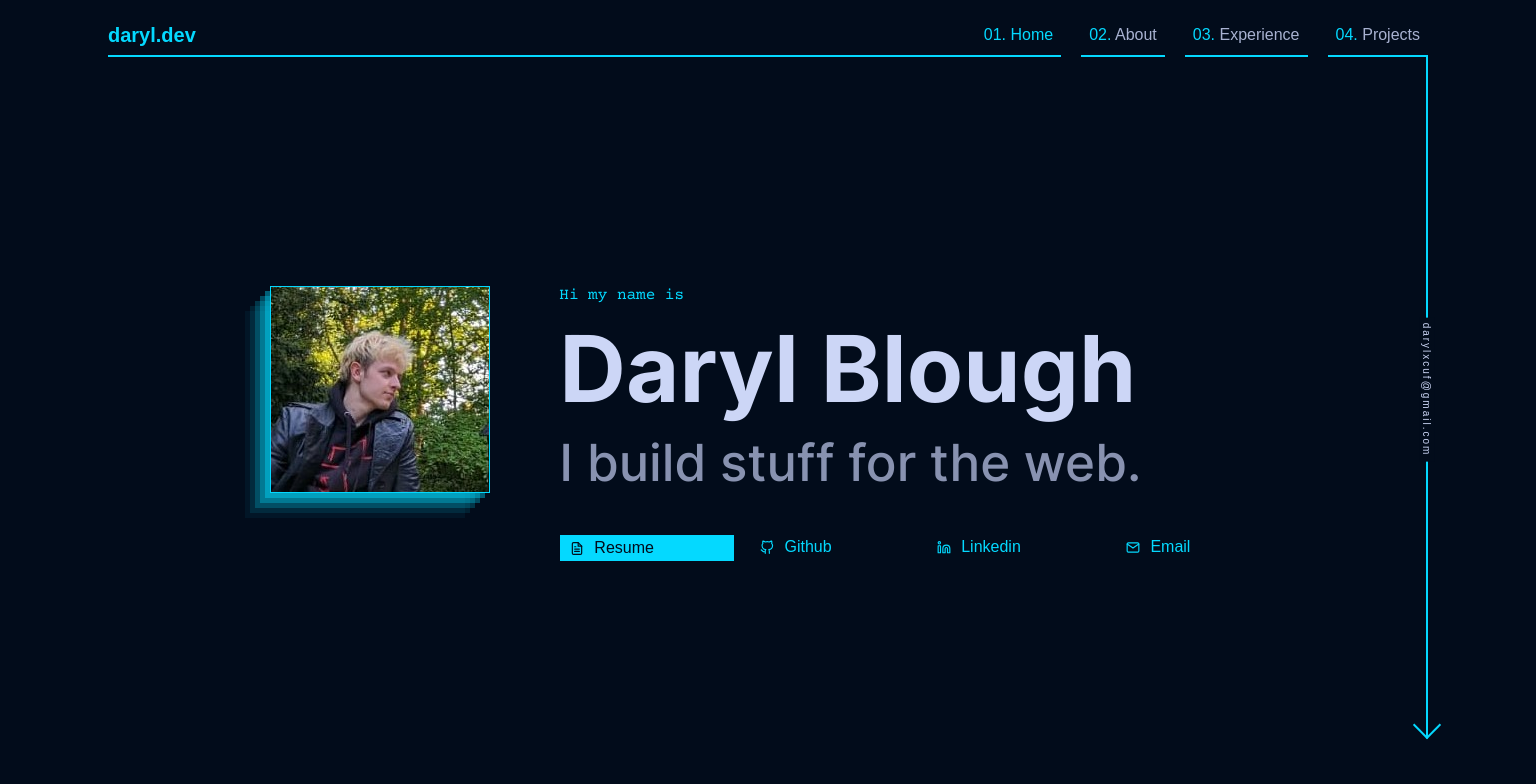
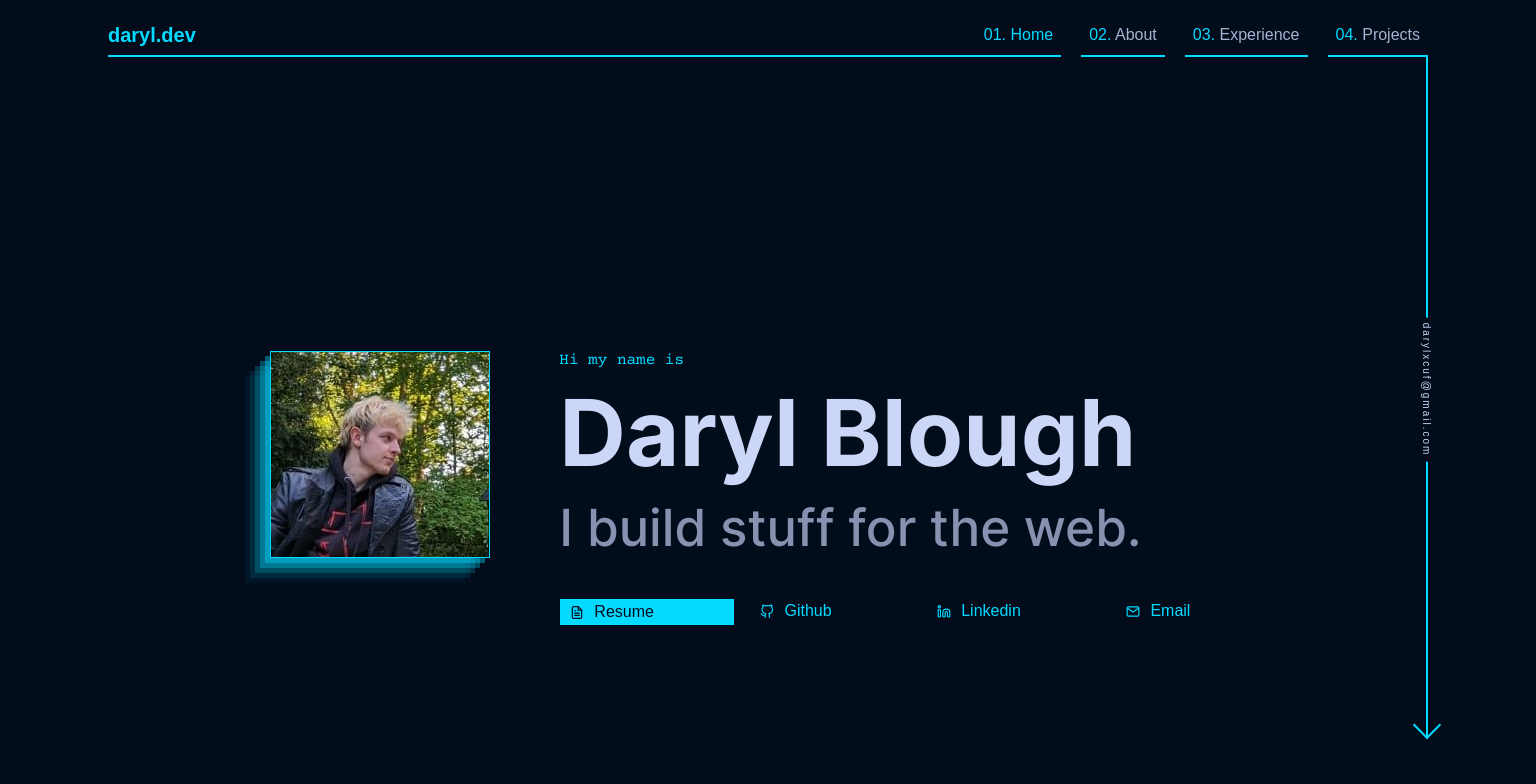
Before and after one commit to darylbg/db-portfolio, a React (Create React App) app: page / in a window 1536 px wide. Shown: the top 784 px of the page. Built offline with nearby package versions, Linux system fonts and the light colour scheme; a web font is replaced by a local one.

Commit message:
adjusted landing page styling

```diff
--- a/src/assets/css/Style.css
+++ b/src/assets/css/Style.css
@@ -651,7 +651,7 @@ nav {
   }
 
   .home {
-    padding-top: 30%;
+    padding-top: 45%;
   }
 
   .home-image,
@@ -672,6 +672,11 @@ nav {
     justify-content: flex-end !important;
   }
 
+  .home {
+    padding-top: 35%;
+  }
+
+
   .home-image,
   .svg-image,
   .home-1 ul {
@@ -679,9 +684,9 @@ nav {
   }
 }
 
-@media screen and (min-width: 1000px) {
+@media screen and (min-width: 1200px) {
   .home {
-    padding-top: 15%;
+    padding-top: 30%;
   }
 
   .home-icons-ul {
@@ -704,6 +709,12 @@ nav {
   .education-div,
   .work-div {
     min-width: 60%;
+  }
+}
+
+@media screen and (min-width: 1400px) {
+  .home {
+    padding-top: 20%;
   }
 }
 
```
Also changed, not shown: 1 other file (tests, documents, lock files or other folders).
